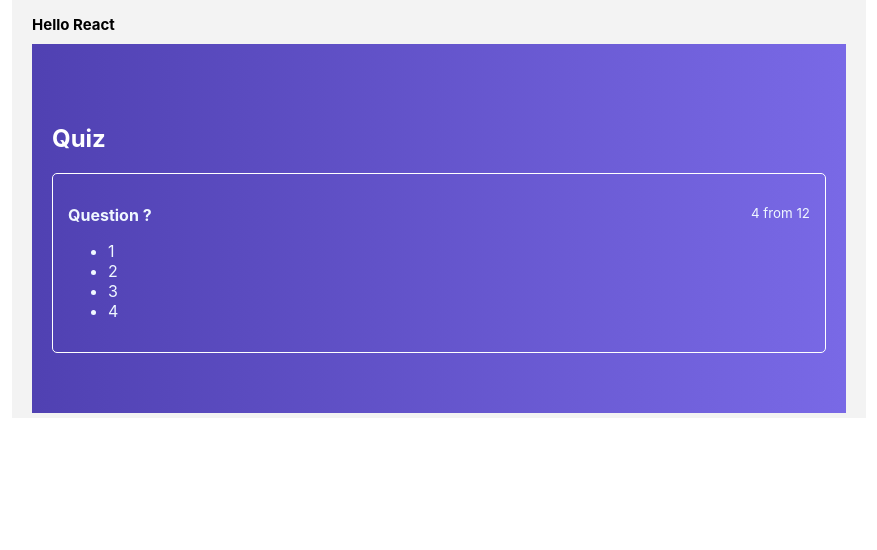
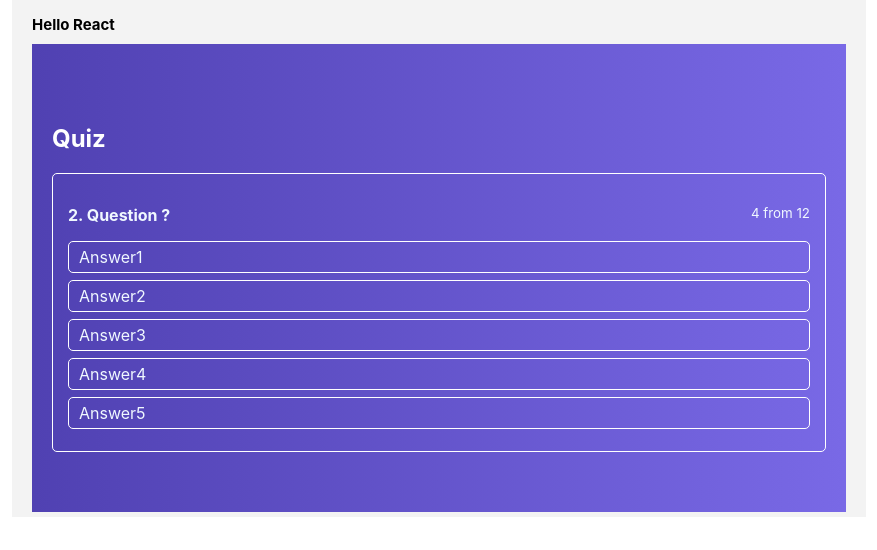
Before and after one commit to Raz-Dva/React-practic, a React (Create React App) app: page / in a window 1280 px wide. Shown: the top 550 px of the page, without its empty margins (201-1078 px from the left). Built offline with nearby package versions, Linux system fonts and the light colour scheme.

Commit message:
create quiz items

```diff
--- a/src/components/ActiveQuiz/ActiveQuiz.js
+++ b/src/components/ActiveQuiz/ActiveQuiz.js
@@ -1,21 +1,18 @@
 import React from 'react';
 import classes from './ActiveQuiz.module.css';
+import AnswersList from './AnswersList/AnswersList'
 
 const ActiveQuiz = (props) => {
     return (
         <div className={classes.ActiveQuiz}>
             <p className={classes.Question}>
                 <span className={classes.Font_bold}>
-                    Question ?
+                    2. Question ?
                 </span>
                 <small className={classes.Badge}>4 from 12</small>
             </p>
-            <ul>
-                <li>1</li>
-                <li>2</li>
-                <li>3</li>
-                <li>4</li>
-            </ul>
+            <AnswersList
+             answers={props.answers}/>
         </div>
     )
 
--- /dev/null
+++ b/src/components/ActiveQuiz/AnswersList/AnswerItem/AnswerItem.js
@@ -0,0 +1,11 @@
+import React from 'react';
+import classes from './AnswerItem.module.css'
+
+const AnswerItem = (props) => {
+    return (
+        <li className={classes.AnswerItem}>
+            {props.answer.text}
+        </li>
+    )
+};
+export default AnswerItem;
--- /dev/null
+++ b/src/components/ActiveQuiz/AnswersList/AnswerItem/AnswerItem.module.css
@@ -0,0 +1,11 @@
+.AnswerItem{
+    border:1px solid #fff;
+    border-radius: 5px;
+    padding: 5px 10px;
+    margin-bottom: 7px;
+    cursor: pointer;
+}
+.AnswerItem:hover{
+    background:rgba(255,255,255, .2);
+    transition: background .2s ease-in-out;
+}
--- /dev/null
+++ b/src/components/ActiveQuiz/AnswersList/AnswersList.js
@@ -0,0 +1,20 @@
+import React from 'react';
+import classes from './AnswersList.module.css';
+import AnswerItem from './AnswerItem/AnswerItem';
+
+const AnswersList = (props) => {
+    return (
+        <ul className={classes.AnswersList}>
+            {
+                props.answers.map((answer, index) => {
+                   return(
+                       <AnswerItem
+                       key={index}
+                       answer={answer}/>
+                   )
+                })
+            }
+        </ul>
+    )
+}
+export default AnswersList
--- /dev/null
+++ b/src/components/ActiveQuiz/AnswersList/AnswersList.module.css
@@ -0,0 +1,5 @@
+.AnswersList {
+    list-style: none;
+    margin: 0;
+    padding: 0;
+}
--- a/src/containers/Quiz/Quiz.js
+++ b/src/containers/Quiz/Quiz.js
@@ -5,7 +5,15 @@
 class Quiz extends React.Component {
     state={
         quize:[
-
+          {
+              answers:[
+                  {text: 'Answer1'},
+                  {text: 'Answer2'},
+                  {text: 'Answer3'},
+                  {text: 'Answer4'},
+                  {text: 'Answer5'}
+              ]
+          }
         ]
     }
     render(){
@@ -13,7 +21,8 @@
             <div className={classes.Quiz}>
                 <h2>Quiz</h2>
                 <div className={classes.QuizWrapper}>
-                    <ActiveQuiz/>
+                    <ActiveQuiz
+                    answers={this.state.quize[0].answers}/>
                 </div>
             </div>
 
```
